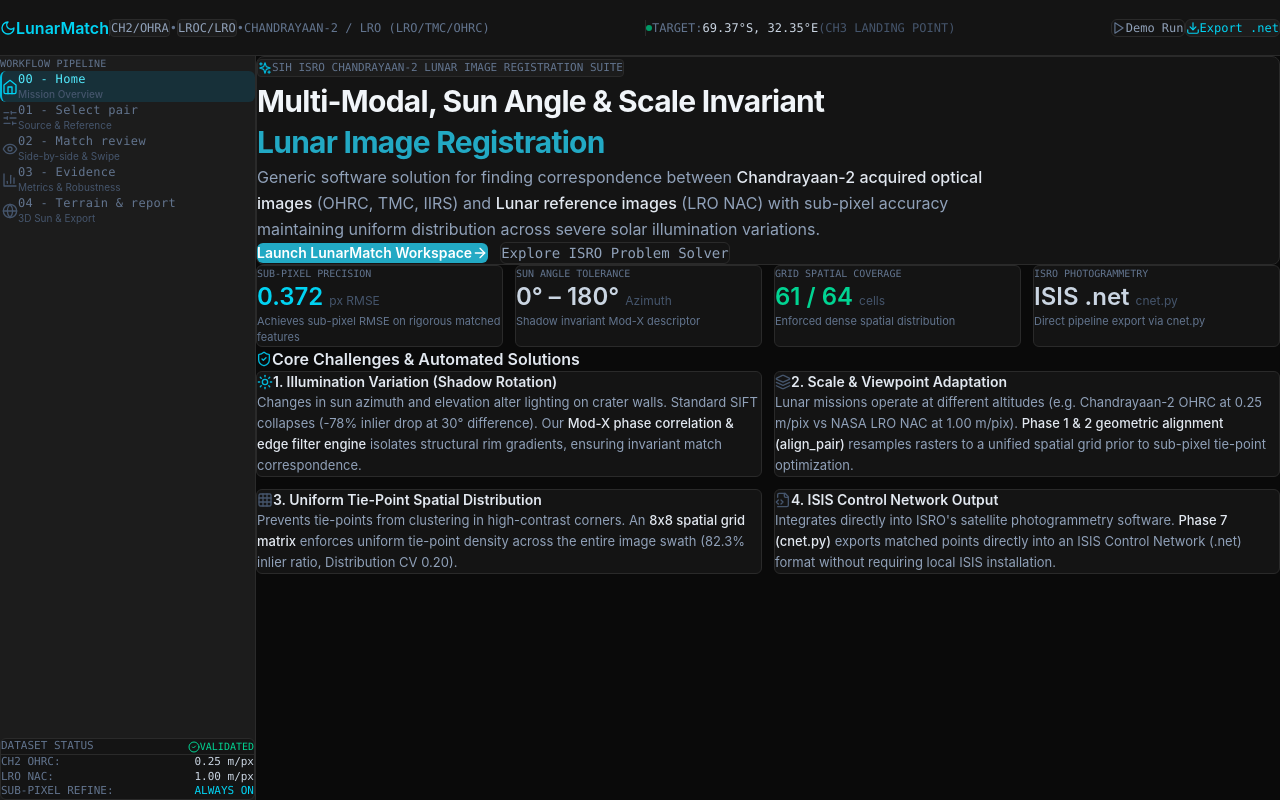
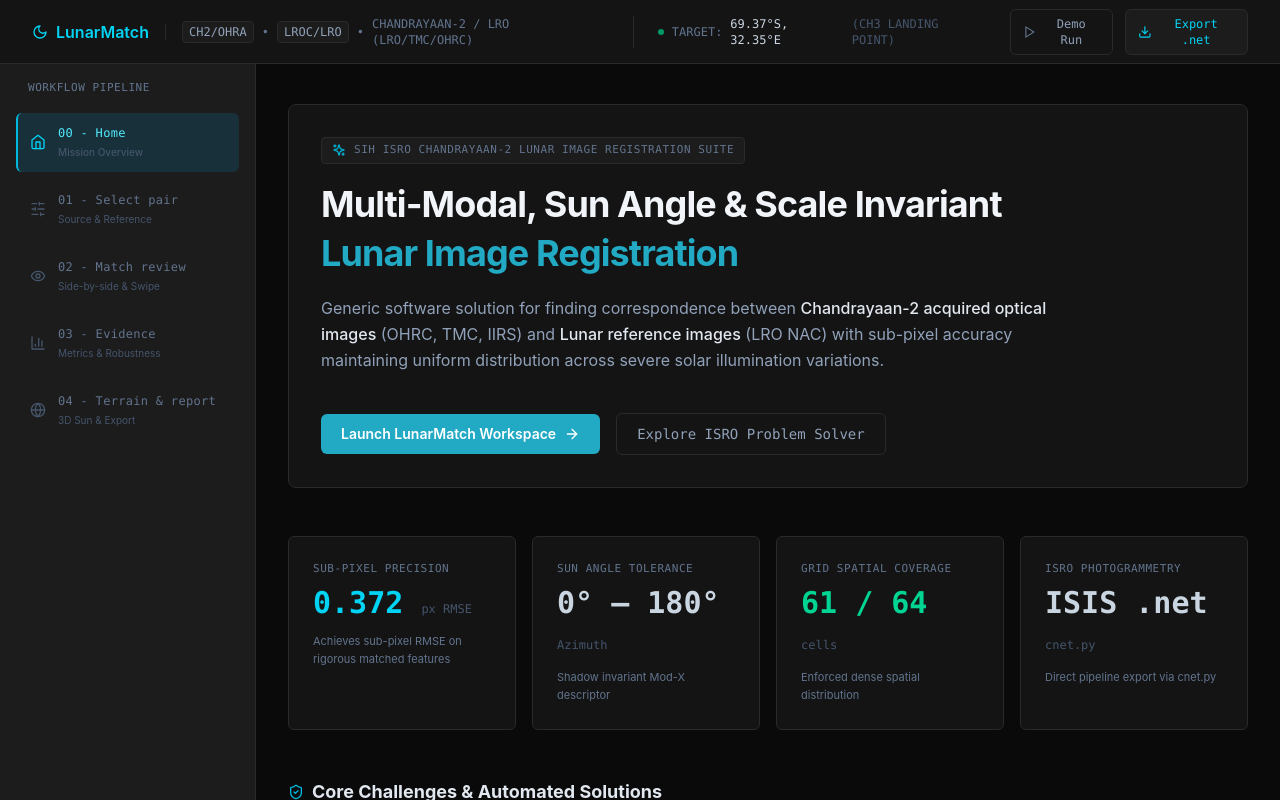
Before and after one commit to reiabaid/SIH, a React (Vite) app in the folder frontend/: page / in a window 1280 px wide. Built offline with nearby package versions, Linux system fonts and the light colour scheme; the HTML template or start-up script is replaced by a standard one.

Commit message:
Final Layout

```diff
--- a/frontend/src/App.jsx
+++ b/frontend/src/App.jsx
@@ -31,7 +31,7 @@
         <Sidebar currentScreen={currentScreen} setCurrentScreen={setCurrentScreen} />
 
         {/* Dynamic Main Workspace Content View */}
-        <main className="flex-1 p-6 md:p-8 overflow-y-auto max-w-7xl mx-auto w-full">
+        <main className="flex-1 px-6 py-8 md:px-8 md:py-10 overflow-y-auto max-w-7xl mx-auto w-full">
           {currentScreen === 0 && (
             <Screen00Landing onLaunchWorkspace={() => setCurrentScreen(1)} />
           )}
--- a/frontend/src/components/Header.jsx
+++ b/frontend/src/components/Header.jsx
@@ -3,9 +3,9 @@
 
 export default function Header({ currentScreen, onRunDemo }) {
   return (
-    <header className="h-14 bg-[#141414] border-b border-[#2a2a2a] px-5 flex items-center justify-between text-sm select-none z-20">
+    <header className="h-16 bg-[#141414] border-b border-[#2a2a2a] px-6 md:px-8 flex items-center justify-between text-sm select-none z-20 gap-6">
       {/* Left Logo & Mission Context */}
-      <div className="flex items-center space-x-3">
+      <div className="flex items-center space-x-4">
         <div className="flex items-center space-x-2 text-cyan-400 font-display font-semibold text-base">
           <Moon className="w-4 h-4 text-cyan-400" />
           <span>LunarMatch</span>
@@ -21,7 +21,7 @@
       </div>
 
       {/* Center Target Coordinates -- status element, not a decorative pill */}
-      <div className="hidden lg:flex items-center space-x-2 text-xs font-mono border-l border-[#2a2a2a] pl-3">
+      <div className="hidden lg:flex items-center space-x-2 text-xs font-mono border-l border-[#2a2a2a] pl-6">
         <span className="w-1.5 h-1.5 rounded-full bg-emerald-600" />
         <span className="text-slate-500">TARGET:</span>
         <span className="text-slate-300 font-medium">69.37°S, 32.35°E</span>
@@ -29,7 +29,7 @@
       </div>
 
       {/* Right Controls */}
-      <div className="flex items-center space-x-2">
+      <div className="flex items-center space-x-3">
         <button
           onClick={onRunDemo}
           className="flex items-center space-x-1.5 px-3 py-1.5 rounded-md bg-transparent hover:bg-[#1c1c1c] text-slate-400 border border-[#2a2a2a] text-xs font-mono transition"
--- a/frontend/src/components/Sidebar.jsx
+++ b/frontend/src/components/Sidebar.jsx
@@ -11,13 +11,13 @@
   ];
 
   return (
-    <aside className="w-64 bg-[#1c1c1c] border-r border-[#2a2a2a] flex flex-col justify-between p-3 select-none shrink-0 z-10">
+    <aside className="w-64 bg-[#1c1c1c] border-r border-[#2a2a2a] flex flex-col justify-between p-4 select-none shrink-0 z-10">
       <div>
-        <div className="text-[10px] font-mono text-slate-500 uppercase tracking-wide px-3 mb-3">
+        <div className="text-[11px] font-mono text-slate-500 uppercase tracking-wider px-3 mb-4">
           WORKFLOW PIPELINE
         </div>
 
-        <nav className="space-y-0.5">
+        <nav className="space-y-2">
           {steps.map((step) => {
             const Icon = step.icon;
             const isActive = currentScreen === step.id;
@@ -25,14 +25,14 @@
               <button
                 key={step.id}
                 onClick={() => setCurrentScreen(step.id)}
-                className={`w-full flex items-center space-x-3 px-3 py-2.5 rounded-md text-left transition-colors duration-150 border-l-2 ${
+                className={`w-full flex items-center space-x-3 p-3 rounded-md text-left transition-colors duration-150 border-l-2 ${
                   isActive
                     ? 'bg-cyan-900/40 text-cyan-300 border-cyan-500 font-medium'
                     : 'text-slate-500 hover:bg-[#242424] hover:text-slate-300 border-transparent'
                 }`}
               >
                 <Icon className={`w-4 h-4 shrink-0 ${isActive ? 'text-cyan-400' : 'text-slate-600'}`} />
-                <div className="overflow-hidden">
+                <div className="overflow-hidden space-y-1">
                   <div className="text-xs font-mono font-medium tracking-wide truncate">{step.title}</div>
                   <div className="text-[10px] text-slate-600 truncate">{step.subtitle}</div>
                 </div>
@@ -43,24 +43,26 @@
       </div>
 
       {/* Diagnostics / System Health Footer */}
-      <div className="bg-[#141414] border border-[#2a2a2a] rounded-md p-3 space-y-1.5 text-xs font-mono">
-        <div className="flex items-center justify-between text-[11px] text-slate-500 border-b border-[#2a2a2a] pb-1.5">
+      <div className="mt-4 pt-4 border-t border-[#2a2a2a]">
+        <div className="bg-[#141414] border border-[#2a2a2a] rounded-md p-4 space-y-2 text-xs font-mono">
+          <div className="flex items-center justify-between text-[11px] text-slate-500 border-b border-[#2a2a2a] pb-2 mb-2 tracking-wider">
             <span>DATASET STATUS</span>
             <span className="flex items-center text-emerald-400 text-[10px]">
               <CheckCircle2 className="w-3 h-3 mr-1" /> VALIDATED
             </span>
           </div>
-        <div className="flex justify-between text-[11px]">
+          <div className="flex items-center justify-between text-[11px]">
             <span className="text-slate-500">CH2 OHRC:</span>
             <span className="text-slate-300">0.25 m/px</span>
           </div>
-        <div className="flex justify-between text-[11px]">
+          <div className="flex items-center justify-between text-[11px]">
             <span className="text-slate-500">LRO NAC:</span>
             <span className="text-slate-300">1.00 m/px</span>
           </div>
-        <div className="flex justify-between text-[11px]">
+          <div className="flex items-center justify-between text-[11px]">
             <span className="text-slate-500">SUB-PIXEL REFINE:</span>
             <span className="text-cyan-400 font-medium">ALWAYS ON</span>
+          </div>
         </div>
       </div>
     </aside>
--- a/frontend/src/index.css
+++ b/frontend/src/index.css
@@ -23,10 +23,17 @@
   --text-dim: #6e6e68;
 }
 
-* {
-  box-sizing: border-box;
-  margin: 0;
-  padding: 0;
+/* Wrapped in @layer base: Tailwind v4 puts every utility class (p-4, px-6,
+   gap-4, ...) inside @layer utilities, and CSS Cascade Layers rule says
+   unlayered declarations always beat layered ones regardless of selector
+   specificity. An unlayered `* { padding: 0 }` here silently zeroes out
+   every padding/margin/gap utility in the whole app. */
+@layer base {
+  * {
+    box-sizing: border-box;
+    margin: 0;
+    padding: 0;
+  }
 }
 
 html, body, #root {
--- a/frontend/src/screens/Screen00Landing.jsx
+++ b/frontend/src/screens/Screen00Landing.jsx
@@ -3,16 +3,17 @@
 
 export default function Screen00Landing({ onLaunchWorkspace }) {
   return (
-    <div className="space-y-6 animate-fadeIn pb-12">
+    <div className="space-y-12 animate-fadeIn pb-12">
       {/* Hero Section */}
       <div className="relative rounded-lg bg-[#141414] border border-[#2a2a2a] p-6 md:p-8">
-        <div className="relative z-10 max-w-4xl space-y-4">
-          <div className="inline-flex items-center space-x-2 px-2.5 py-1 rounded bg-[#1c1c1c] border border-[#2a2a2a] text-slate-500 text-[11px] font-mono">
+        <div className="relative z-10 max-w-4xl">
+          <div className="space-y-4">
+            <div className="inline-flex items-center space-x-2 px-2.5 py-1 rounded bg-[#1c1c1c] border border-[#2a2a2a] text-slate-500 text-[11px] font-mono uppercase tracking-wider">
               <Sparkles className="w-3.5 h-3.5 text-cyan-500" />
               <span>SIH ISRO CHANDRAYAAN-2 LUNAR IMAGE REGISTRATION SUITE</span>
             </div>
 
-          <h1 className="text-2xl md:text-3xl font-display font-bold text-slate-100 tracking-tight leading-snug">
+            <h1 className="text-3xl md:text-4xl font-display font-bold text-slate-100 tracking-tight leading-snug">
               Multi-Modal, Sun Angle &amp; Scale Invariant <br />
               <span className="glow-text-cyan font-bold">
                 Lunar Image Registration
@@ -22,9 +23,10 @@
             <p className="text-slate-400 text-sm md:text-base max-w-3xl leading-relaxed">
               Generic software solution for finding correspondence between <strong className="text-slate-200 font-medium">Chandrayaan-2 acquired optical images</strong> (OHRC, TMC, IIRS) and <strong className="text-slate-200 font-medium">Lunar reference images</strong> (LRO NAC) with sub-pixel accuracy maintaining uniform distribution across severe solar illumination variations.
             </p>
+          </div>
 
           {/* Action CTAs */}
-          <div className="flex flex-wrap items-center gap-3 pt-1">
+          <div className="flex flex-wrap items-center gap-4 mt-10">
             <button
               onClick={onLaunchWorkspace}
               className="flex items-center space-x-2 px-5 py-2.5 rounded-md glow-btn-cyan text-sm font-medium transition"
@@ -44,82 +46,82 @@
       </div>
 
       {/* Performance Stats Bar */}
-      <div className="grid grid-cols-2 md:grid-cols-4 gap-3">
-        <div className="bg-[#141414] border border-[#2a2a2a] rounded-md p-4">
-          <div className="text-slate-500 text-[10px] font-mono">SUB-PIXEL PRECISION</div>
-          <div className="text-xl md:text-2xl font-display font-semibold text-cyan-400 mt-1.5">
+      <div className="grid grid-cols-2 md:grid-cols-4 gap-4">
+        <div className="bg-[#141414] border border-[#2a2a2a] rounded-md p-5 md:p-6">
+          <div className="text-slate-500 text-[11px] font-mono uppercase tracking-wider">SUB-PIXEL PRECISION</div>
+          <div className="text-3xl font-display font-bold font-mono text-cyan-400 mt-2">
             0.372 <span className="text-xs text-slate-600 font-normal">px RMSE</span>
           </div>
-          <div className="text-[11px] text-slate-500 mt-2">Achieves sub-pixel RMSE on rigorous matched features</div>
+          <div className="text-[11px] text-slate-500 mt-3 leading-relaxed">Achieves sub-pixel RMSE on rigorous matched features</div>
         </div>
 
-        <div className="bg-[#141414] border border-[#2a2a2a] rounded-md p-4">
-          <div className="text-slate-500 text-[10px] font-mono">SUN ANGLE TOLERANCE</div>
-          <div className="text-xl md:text-2xl font-display font-semibold text-slate-300 mt-1.5">
+        <div className="bg-[#141414] border border-[#2a2a2a] rounded-md p-5 md:p-6">
+          <div className="text-slate-500 text-[11px] font-mono uppercase tracking-wider">SUN ANGLE TOLERANCE</div>
+          <div className="text-3xl font-display font-bold font-mono text-slate-300 mt-2">
             0° – 180° <span className="text-xs text-slate-600 font-normal">Azimuth</span>
           </div>
-          <div className="text-[11px] text-slate-500 mt-2">Shadow invariant Mod-X descriptor</div>
+          <div className="text-[11px] text-slate-500 mt-3 leading-relaxed">Shadow invariant Mod-X descriptor</div>
         </div>
 
-        <div className="bg-[#141414] border border-[#2a2a2a] rounded-md p-4">
-          <div className="text-slate-500 text-[10px] font-mono">GRID SPATIAL COVERAGE</div>
-          <div className="text-xl md:text-2xl font-display font-semibold text-emerald-400 mt-1.5">
+        <div className="bg-[#141414] border border-[#2a2a2a] rounded-md p-5 md:p-6">
+          <div className="text-slate-500 text-[11px] font-mono uppercase tracking-wider">GRID SPATIAL COVERAGE</div>
+          <div className="text-3xl font-display font-bold font-mono text-emerald-400 mt-2">
             61 / 64 <span className="text-xs text-slate-600 font-normal">cells</span>
           </div>
-          <div className="text-[11px] text-slate-500 mt-2">Enforced dense spatial distribution</div>
+          <div className="text-[11px] text-slate-500 mt-3 leading-relaxed">Enforced dense spatial distribution</div>
         </div>
 
-        <div className="bg-[#141414] border border-[#2a2a2a] rounded-md p-4">
-          <div className="text-slate-500 text-[10px] font-mono">ISRO PHOTOGRAMMETRY</div>
-          <div className="text-xl md:text-2xl font-display font-semibold text-slate-300 mt-1.5">
+        <div className="bg-[#141414] border border-[#2a2a2a] rounded-md p-5 md:p-6">
+          <div className="text-slate-500 text-[11px] font-mono uppercase tracking-wider">ISRO PHOTOGRAMMETRY</div>
+          <div className="text-3xl font-display font-bold font-mono text-slate-300 mt-2">
             ISIS .net <span className="text-xs text-slate-600 font-normal">cnet.py</span>
           </div>
-          <div className="text-[11px] text-slate-500 mt-2">Direct pipeline export via cnet.py</div>
+          <div className="text-[11px] text-slate-500 mt-3 leading-relaxed">Direct pipeline export via cnet.py</div>
         </div>
       </div>
 
       {/* Problem Solver Capabilities Grid */}
-      <div id="problem-statement" className="space-y-3 pt-2">
-        <h2 className="text-base font-display font-semibold text-slate-200 flex items-center space-x-2">
+      <div id="problem-statement">
+        <h2 className="text-lg font-display font-bold text-slate-200 flex items-center gap-2 mb-5">
           <ShieldCheck className="w-4 h-4 text-cyan-500" />
           <span>Core Challenges &amp; Automated Solutions</span>
         </h2>
 
-        <div className="grid grid-cols-1 md:grid-cols-2 gap-3">
-          <div className="bg-[#141414] border border-[#2a2a2a] rounded-md p-5 space-y-2.5">
-            <div className="flex items-center space-x-2.5">
+        <div className="grid grid-cols-1 md:grid-cols-2 gap-5">
+          <div className="bg-[#141414] border border-[#2a2a2a] rounded-md p-6 space-y-3">
+            <div className="flex items-center space-x-3">
               <Sun className="w-4 h-4 text-cyan-500 shrink-0" />
-              <h3 className="text-sm font-display font-semibold text-slate-200">1. Illumination Variation (Shadow Rotation)</h3>
+              <h3 className="text-base font-display font-semibold text-slate-200">1. Illumination Variation (Shadow Rotation)</h3>
             </div>
             <p className="text-slate-400 text-[13px] leading-relaxed">
               Changes in sun azimuth and elevation alter lighting on crater walls. Standard SIFT collapses (-78% inlier drop at 30° difference). Our <strong className="text-slate-200 font-medium">Mod-X phase correlation &amp; edge filter engine</strong> isolates structural rim gradients, ensuring invariant match correspondence.
             </p>
           </div>
 
-          <div className="bg-[#141414] border border-[#2a2a2a] rounded-md p-5 space-y-2.5">
-            <div className="flex items-center space-x-2.5">
+          <div className="bg-[#141414] border border-[#2a2a2a] rounded-md p-6 space-y-3">
+            <div className="flex items-center space-x-3">
               <Layers className="w-4 h-4 text-slate-600 shrink-0" />
-              <h3 className="text-sm font-display font-semibold text-slate-200">2. Scale &amp; Viewpoint Adaptation</h3>
+              <h3 className="text-base font-display font-semibold text-slate-200">2. Scale &amp; Viewpoint Adaptation</h3>
             </div>
             <p className="text-slate-400 text-[13px] leading-relaxed">
               Lunar missions operate at different altitudes (e.g. Chandrayaan-2 OHRC at 0.25 m/pix vs NASA LRO NAC at 1.00 m/pix). <strong className="text-slate-200 font-medium">Phase 1 &amp; 2 geometric alignment (align_pair)</strong> resamples rasters to a unified spatial grid prior to sub-pixel tie-point optimization.
             </p>
           </div>
 
-          <div className="bg-[#141414] border border-[#2a2a2a] rounded-md p-5 space-y-2.5">
-            <div className="flex items-center space-x-2.5">
+          <div className="bg-[#141414] border border-[#2a2a2a] rounded-md p-6 space-y-3">
+            <div className="flex items-center space-x-3">
               <Grid className="w-4 h-4 text-slate-600 shrink-0" />
-              <h3 className="text-sm font-display font-semibold text-slate-200">3. Uniform Tie-Point Spatial Distribution</h3>
+              <h3 className="text-base font-display font-semibold text-slate-200">3. Uniform Tie-Point Spatial Distribution</h3>
             </div>
             <p className="text-slate-400 text-[13px] leading-relaxed">
               Prevents tie-points from clustering in high-contrast corners. An <strong className="text-slate-200 font-medium">8x8 spatial grid matrix</strong> enforces uniform tie-point density across the entire image swath (82.3% inlier ratio, Distribution CV 0.20).
             </p>
           </div>
 
-          <div className="bg-[#141414] border border-[#2a2a2a] rounded-md p-5 space-y-2.5">
-            <div className="flex items-center space-x-2.5">
+          <div className="bg-[#141414] border border-[#2a2a2a] rounded-md p-6 space-y-3">
+            <div className="flex items-center space-x-3">
               <FileCode2 className="w-4 h-4 text-slate-600 shrink-0" />
-              <h3 className="text-sm font-display font-semibold text-slate-200">4. ISIS Control Network Output</h3>
+              <h3 className="text-base font-display font-semibold text-slate-200">4. ISIS Control Network Output</h3>
             </div>
             <p className="text-slate-400 text-[13px] leading-relaxed">
               Integrates directly into ISRO's satellite photogrammetry software. <strong className="text-slate-200 font-medium">Phase 7 (cnet.py)</strong> exports matched points directly into an ISIS Control Network (.net) format without requiring local ISIS installation.
```
Also changed, not shown: 2 other files (tests, documents, lock files or other folders). Lines whose indentation alone changed are shown as unchanged.
